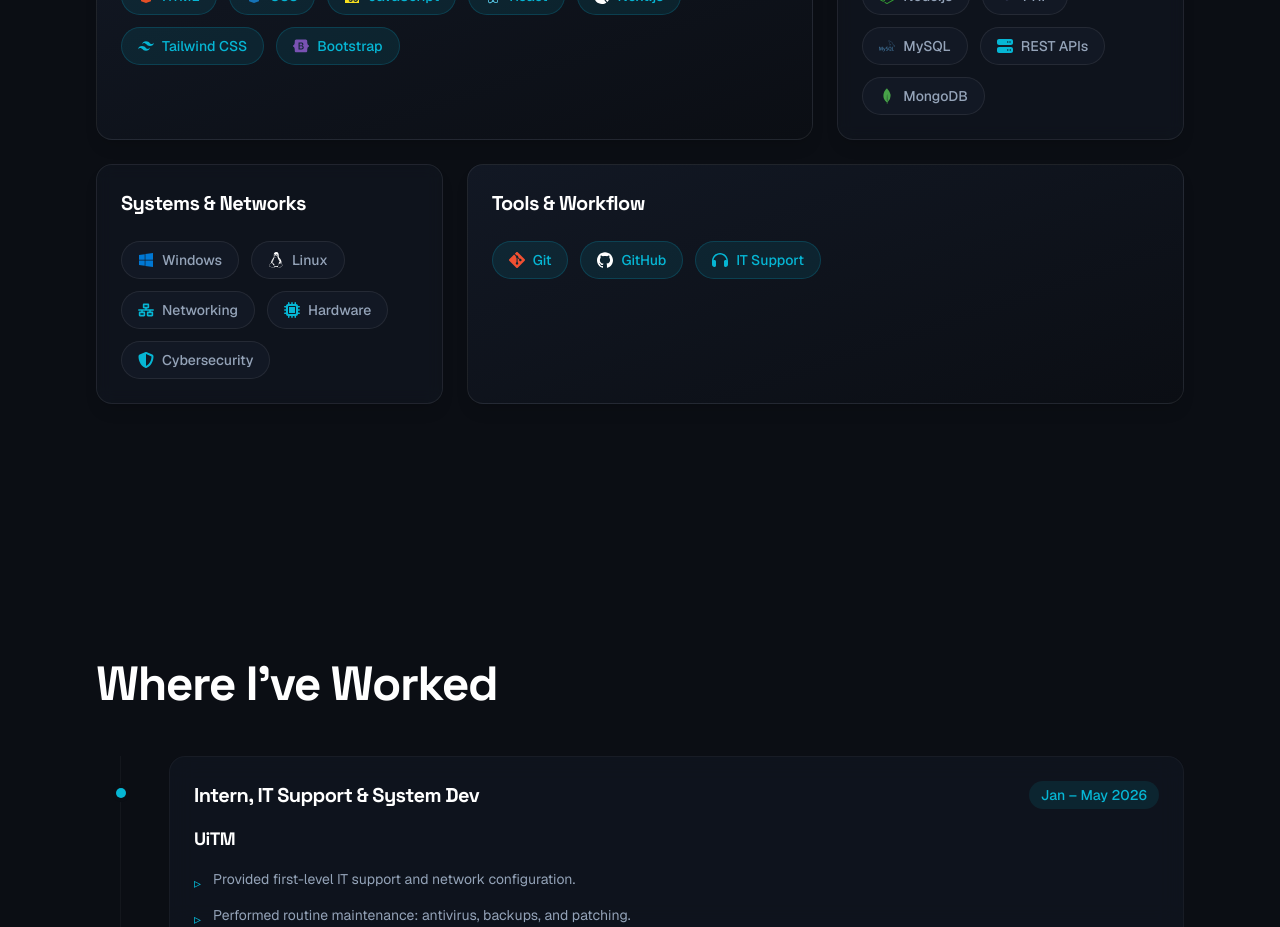
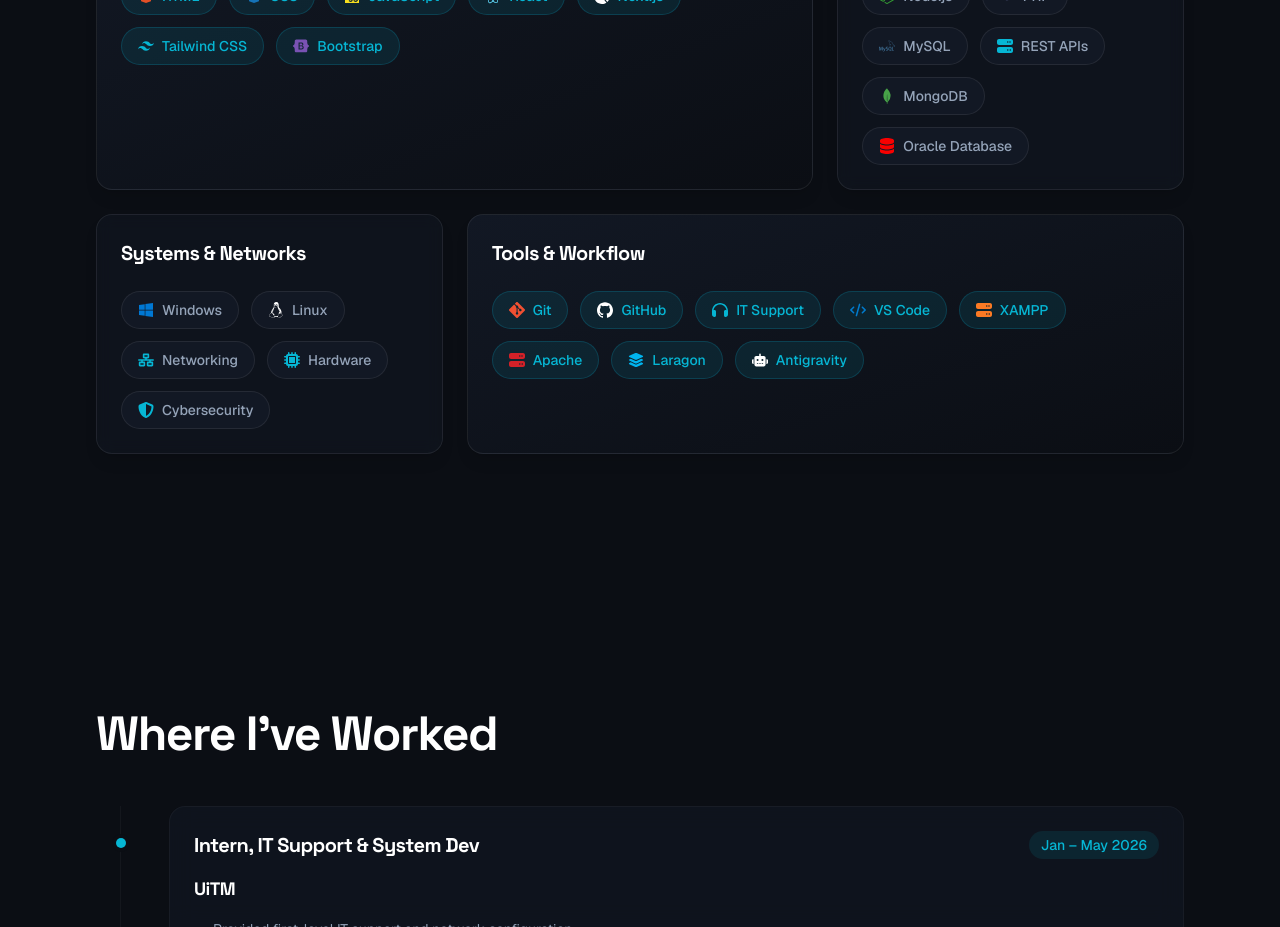
Before and after one commit to MatGol06/azam_portfolio, a Next.js app: page / in a window 1280 px wide. Shown: the part 1740-2667 px from the top of the page. Built offline with nearby package versions, Linux system fonts and the light colour scheme.

Commit message:
feat: add icons for new backend and tools skills

```diff
--- a/src/components/sections/SkillsSection.jsx
+++ b/src/components/sections/SkillsSection.jsx
@@ -24,7 +24,11 @@ import {
   FaHeadphones,
   FaServer,
   FaWindows,
-  FaLinux
+  FaLinux,
+  FaRobot,
+  FaLayerGroup,
+  FaCode,
+  FaDatabase
 } from "react-icons/fa6";
 
 const skillIcons = {
@@ -43,6 +47,7 @@ const skillIcons = {
   "MySQL": <SiMysql className="text-[#4479A1]" size={16} />,
   "REST APIs": <FaServer className="text-primary" size={16} />,
   "MongoDB": <SiMongodb className="text-[#47A248]" size={16} />,
+  "Oracle Database": <FaDatabase className="text-[#F80000]" size={16} />,
 
   // Systems
   "Windows": <FaWindows className="text-[#0078D4]" size={16} />,
@@ -54,7 +59,12 @@ const skillIcons = {
   // Tools
   "Git": <SiGit className="text-[#F05032]" size={16} />,
   "GitHub": <SiGithub className="text-secondary" size={16} />,
-  "IT Support": <FaHeadphones className="text-primary" size={16} />
+  "IT Support": <FaHeadphones className="text-primary" size={16} />,
+  "VS Code": <FaCode className="text-[#007ACC]" size={16} />,
+  "XAMPP": <FaServer className="text-[#FB7A24]" size={16} />,
+  "Apache": <FaServer className="text-[#D22128]" size={16} />,
+  "Laragon": <FaLayerGroup className="text-[#00B4EE]" size={16} />,
+  "Antigravity": <FaRobot className="text-secondary" size={16} />
 };
 
 export function SkillsSection() {
--- a/src/data/portfolioData.js
+++ b/src/data/portfolioData.js
@@ -14,9 +14,9 @@ export const portfolioData = {
   },
   skills: {
     frontend: ["HTML", "CSS", "JavaScript","React", "Next.js", "Tailwind CSS", "Bootstrap"],
-    backend: ["Node.js", "PHP", "MySQL", "REST APIs","MongoDB"],
+    backend: ["Node.js", "PHP", "MySQL", "REST APIs","MongoDB","Oracle Database"],
     systems: ["Windows","Linux", "Networking", "Hardware", "Cybersecurity"],
-    tools: ["Git", "GitHub", "IT Support"]
+    tools: ["Git", "GitHub", "IT Support","VS Code","XAMPP","Apache","Laragon","Antigravity"]
   },
   experience: [
     {
```
